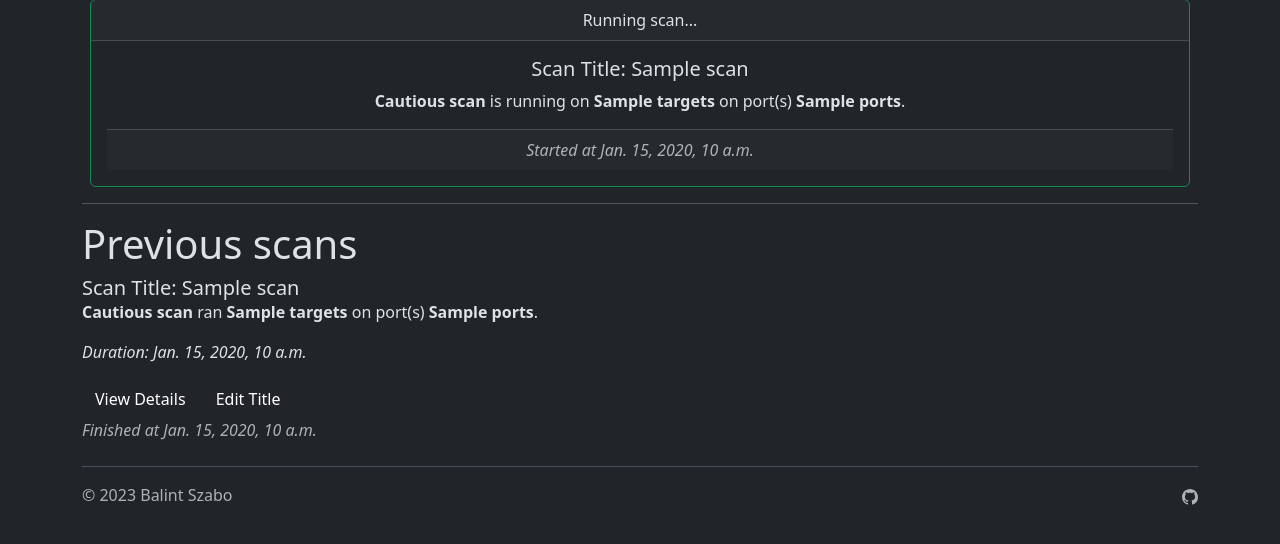
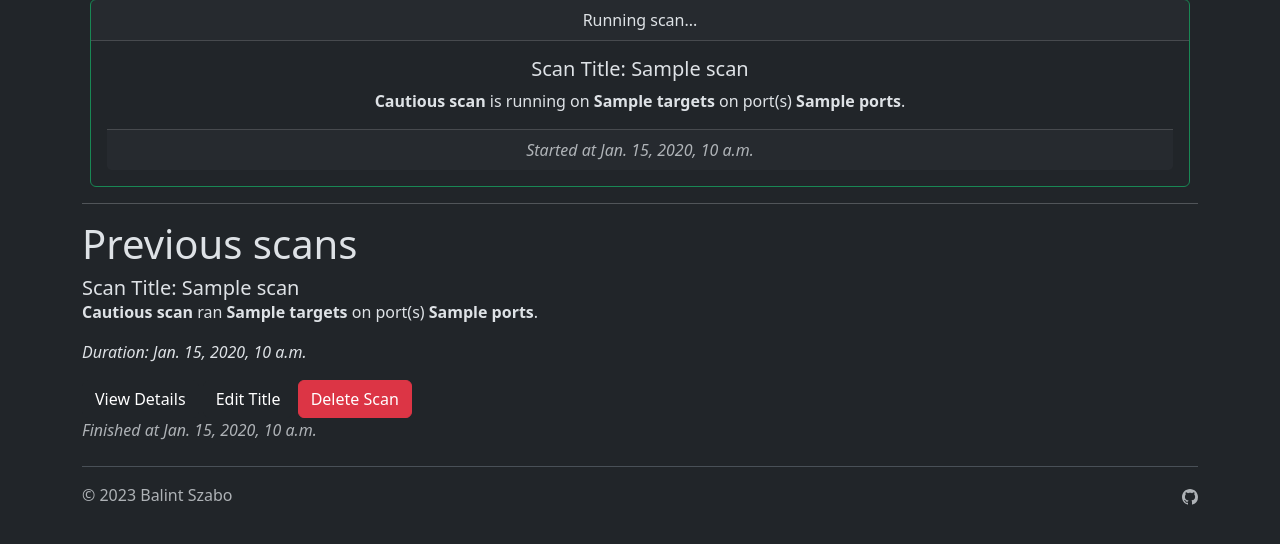
Before and after one commit to bsdrip/BlackHawk, a Django app: template VulnerabilityScanner/templates/VulnerabilityScanner/dashboard.html in a window 1280 px wide. Shown: the part 113-657 px from the top of the page. Run offline with Django 4.2, Linux system fonts and the light colour scheme; the template is opened without the code that fills it: most values are stand-ins (such as "Sample title", 1, 10 or a date in 2020); data that the repository does not hold is empty; parts of the project's set-up code (start-up, migrations or seed data) failed here and were passed over; some libraries are stand-ins or nearby versions.

Commit message:
feat(VS/views): add delete_scan

```diff
--- a/VulnerabilityScanner/scanning/vuln_scan.py
+++ b/VulnerabilityScanner/scanning/vuln_scan.py
@@ -155,7 +155,7 @@ class VulnScan:
                 self._highest_severity = SeverityEnum.MEDIUM
             elif base_score < 9.0 and self._highest_severity < SeverityEnum.HIGH:
                 self._highest_severity = SeverityEnum.HIGH
-            elif self._highest_severity < SeverityEnum.CRITICAL:
+            elif base_score >= 9.0 and self._highest_severity < SeverityEnum.CRITICAL:
                 self._highest_severity = SeverityEnum.CRITICAL
 
         return {
--- a/VulnerabilityScanner/templates/VulnerabilityScanner/dashboard.html
+++ b/VulnerabilityScanner/templates/VulnerabilityScanner/dashboard.html
@@ -74,6 +74,23 @@
         <p class="card-text"><i>Duration: {{ scan.run_time }}</i></p>
         <a href="{% url 'scan_details' scan_id=scan.id %}" class="btn btn-dark bg-dark">View Details</a>
         <a href="{% url 'update_title' scan_id=scan.id %}" class="btn btn-dark bg-dark">Edit Title</a>
+        <button type="button" class="btn btn-danger" data-bs-toggle="modal" data-bs-target="#delete-{{ scan.id }}">
+          Delete Scan
+        </button>
+        <div class="modal fade" id="delete-{{ scan.id }}" tabindex="-1" aria-labelledby="exampleModalLabel" aria-hidden="true">
+          <div class="modal-dialog">
+            <div class="modal-content">
+              <div class="modal-header">
+                <h1 class="modal-title fs-5" id="exampleModalLabel">Delete <code>{{ scan.scan_title }}</code>?</h1>
+                <button type="button" class="btn-close" data-bs-dismiss="modal" aria-label="Close"></button>
+              </div>
+              <div class="modal-footer">
+                <button type="button" class="btn btn-secondary" data-bs-dismiss="modal">Close</button>
+                <a href="{% url 'delete_scan' scan_id=scan.id %}" class="btn btn-danger">Delete</a>
+              </div>
+            </div>
+          </div>
+        </div>
       </div>
       <div class="card-footer text-body-secondary">
         <i>
--- a/VulnerabilityScanner/urls.py
+++ b/VulnerabilityScanner/urls.py
@@ -4,6 +4,7 @@ from . import views
 urlpatterns = [
     path('new_scan/', views.config, name='new_scan'),
     path('scan/<int:scan_id>/update_title/', views.update_title, name='update_title'),
+    path('scan/<int:scan_id>/delete/', views.delete_scan, name='delete_scan'),
     path('', views.dashboard, name='dashboard'),
     path('recent_scans/', views.recent_scans, name='recent_scans'),
     path('scan/<int:scan_id>/details/', views.scan_details, name='scan_details'),
--- a/VulnerabilityScanner/views.py
+++ b/VulnerabilityScanner/views.py
@@ -51,6 +51,11 @@ def update_title(request, scan_id):
         return redirect('dashboard')
 
 
+def delete_scan(request, scan_id):
+    Scan.objects.get(id=scan_id).delete()
+    return redirect('dashboard')
+
+
 def dashboard(request):
     running_scans = Scan.objects.filter(is_running=True)
     completed_scans = Scan.objects.filter(is_running=False)
```
